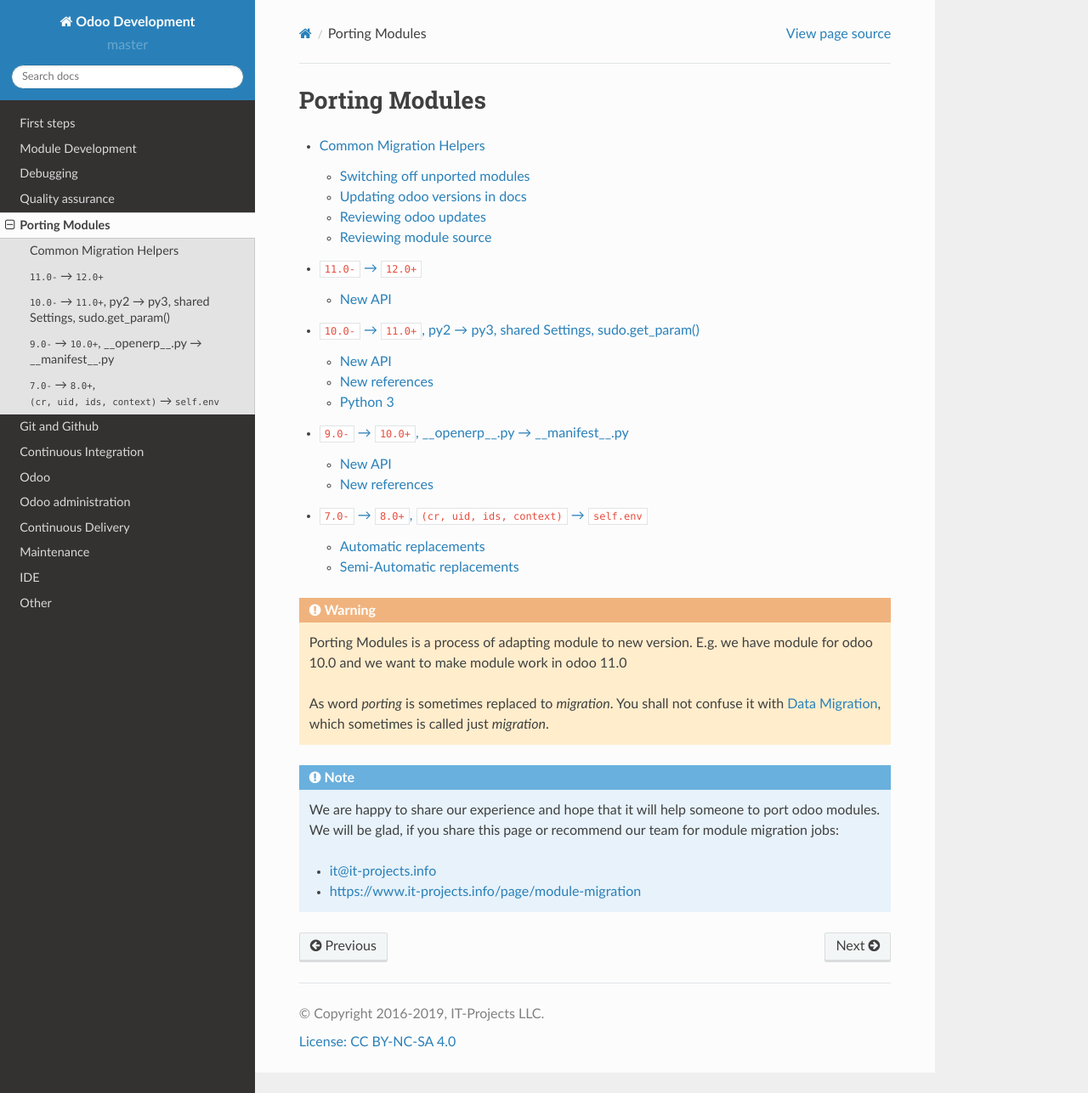
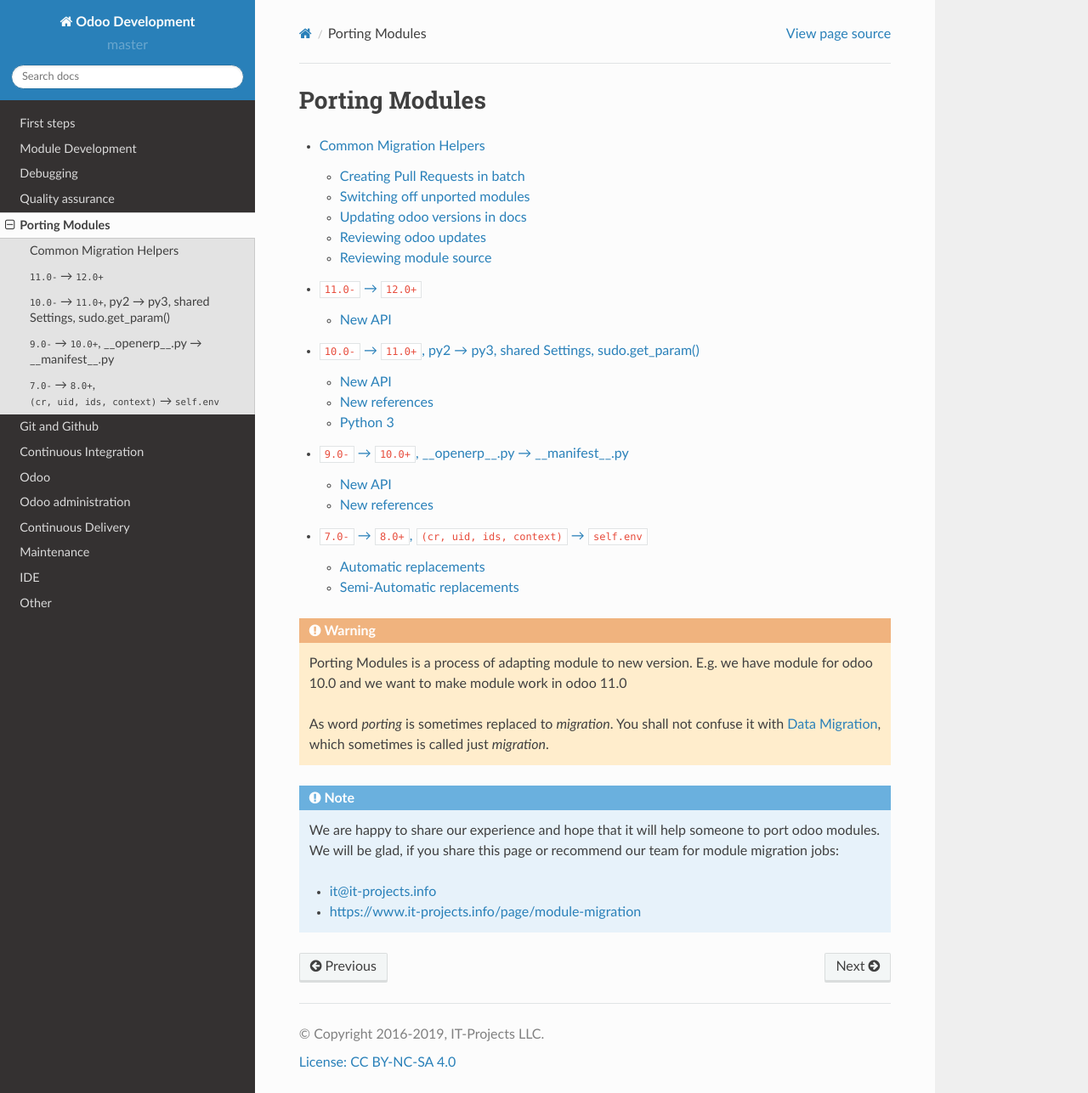
Before and after one commit to itpp-labs/odoo-development, a Sphinx documentation site: the page built from docs/migration/index.rst, in a window 1280 px wide and 1287 px high. Shown: the whole window at 85% size. Built offline with Sphinx 7.4.7 and the Read the Docs theme 2.0.0, drawn with Linux system fonts in a browser that asks for light colours.

Commit message:
add link to make multiple PR at once

```diff
--- a/docs/migration/helpers.rst
+++ b/docs/migration/helpers.rst
@@ -4,6 +4,11 @@
 
 .. contents::
    :local:
+
+Creating Pull Requests in batch
+===============================
+
+See https://odoo-devops.readthedocs.io/en/latest/git/github.html
 
 Switching off unported modules
 ==============================
```
